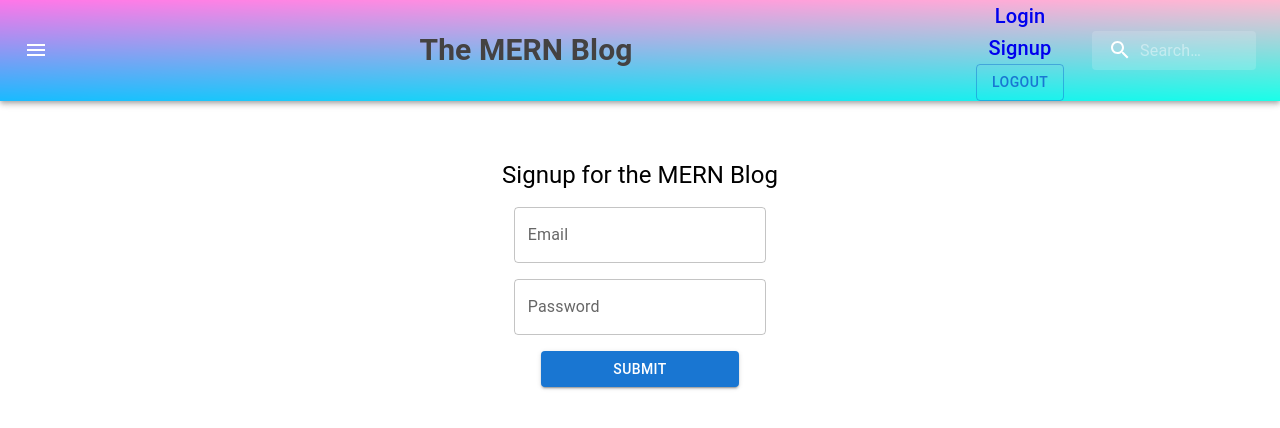
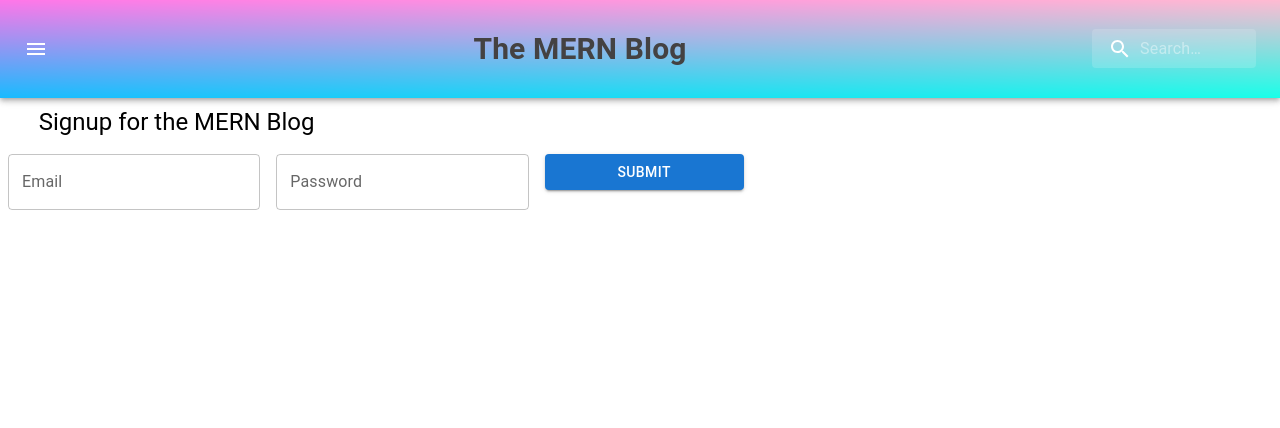
Before and after one commit to humesandrew/The-MERN-Blog-, a React (Create React App) app in the folder frontend/: page /signup in a window 1280 px wide. Shown: the top 428 px of the page. Built offline with nearby package versions, Linux system fonts and the light colour scheme.

Commit message:
atleastcontextworking

```diff
--- a/frontend/src/App.js
+++ b/frontend/src/App.js
@@ -2,7 +2,7 @@ import { BrowserRouter, Routes, Route } from "react-router-dom";
 
 //import pages and components//
 import Home from "./pages/Home";
-import Login from "./pages/Login";
+// import Login from "./pages/Login";
 import Signup from "./pages/Signup";
 import NavBar from "./components/navbar/NavBar";
 
@@ -15,7 +15,7 @@ function App() {
         <div className="pages">
           <Routes>
             <Route path="/" element={<Home />}></Route>
-            <Route path="/login" element={<Login />}></Route>
+            {/* <Route path="/login" element={<Login />}></Route> */}
             <Route path="/signup" element={<Signup />}></Route>
           </Routes>
         </div>
--- a/frontend/src/components/navbar/NavBar.js
+++ b/frontend/src/components/navbar/NavBar.js
@@ -4,7 +4,7 @@ import * as React from "react";
 import { styled, alpha } from "@mui/material/styles";
 import AppBar from "@mui/material/AppBar";
 import Box from "@mui/material/Box";
-import Button from "@mui/material/Button";
+
 import Toolbar from "@mui/material/Toolbar";
 import IconButton from "@mui/material/IconButton";
 import Typography from "@mui/material/Typography";
@@ -12,7 +12,7 @@ import InputBase from "@mui/material/InputBase";
 import MenuIcon from "@mui/icons-material/Menu";
 import SearchIcon from "@mui/icons-material/Search";
 
-import { useLogout } from "../../hooks/useLogout";
+
 import "./navbar.css";
 
 
@@ -64,7 +64,7 @@ const StyledInputBase = styled(InputBase)(({ theme }) => ({
 
 
 export default function NavBar() {
-  const { logout } = useLogout();
+
   return (
 
     <Box sx={{ flexGrow: 1 }}>
@@ -94,41 +94,7 @@ export default function NavBar() {
               <h2>The MERN Blog </h2>{" "}
             </Link>
 
-            </Typography>
-            <div className="linksDiv">
-            <Typography
-            variant="h6"
-            noWrap
-            component={Link}
-            to="/login"
-            sx={{
-              flexGrow: 1,
-              display: { xs: "block", sm: "block" },
-              textAlign: "center",
-              textDecoration: "none"
-            }}
-          >Login</Typography>
-             <Typography
-            variant="h6"
-            noWrap
-            component={Link}
-            to="/signup"
-            sx={{
-              flexGrow: 1,
-              display: { xs: "block", sm: "block" },
-              textAlign: "center",
-              textDecoration: "none"
-            }}
-          >Signup</Typography>
-          <Button variant="outlined"
-              onClick={() => {
-
-logout()
-
-
-              }}>
-                Logout</Button>
-          </div>
+           </Typography>
 
           <Search>
             <SearchIconWrapper>
--- a/frontend/src/context/AuthContext.js
+++ b/frontend/src/context/AuthContext.js
@@ -5,7 +5,7 @@ export const AuthContext = createContext();
 export const authReducer = (state, action) => {
     switch (action.type) {
         case "LOGIN":
-            return { user: action.payload.user };
+            return { user: action.payload };
 
         case "LOGOUT":
             return { user: null };
--- a/frontend/src/hooks/useLogout.js
+++ /dev/null
@@ -1,15 +0,0 @@
-import { useAuthContext } from "./useAuthContext";
-
-export const useLogout = () => {
-  // taking dispatch from our AuthContext so we can change the global state //
-  const { dispatch } = useAuthContext();
-
-  const logout = () => {
-    localStorage.removeItem("user");
-
-    // we defined this dispatch type in our AuthContext (case"LOGOUT" return user: null)//
-    dispatch({ type: "LOGOUT" });
-  };
-
-  return { logout };
-};
--- a/frontend/src/hooks/useLogin.js
+++ b/frontend/src/hooks/useSignup.js
@@ -1,16 +1,16 @@
 import { useState } from "react";
 import { useAuthContext } from "./useAuthContext";
 
-export const useLogin = () => {
+export const useSignup = () => {
   const [error, setError] = useState(null);
   const [isLoading, setIsLoading] = useState(null);
   const { dispatch } = useAuthContext();
 
-  const login = async (email, password) => {
+  const signup = async (email, password) => {
     setIsLoading(true);
     setError(null);
 
-    const response = await fetch("/api/user/login", {
+    const response = await fetch("/api/user/signup", {
       method: "POST",
       headers: { "Content-Type": "application/json" },
       body: JSON.stringify({ email, password }),
@@ -32,6 +32,6 @@ export const useLogin = () => {
     }
   };
 
-  return { login, isLoading, error };
+  return { signup, isLoading, error };
   // so we can grab all these 3 things from this hook //
 };
--- a/frontend/src/pages/Login.js
+++ /dev/null
@@ -1,71 +0,0 @@
-import { useState } from "react";
-import { useLogin } from "../hooks/useLogin";
-import Typography from "@mui/material/Typography";
-import Button from "@mui/material/Button";
-import Box from "@mui/material/Box";
-import TextField from "@mui/material/TextField";
-
-import "./login.css";
-
-const Login = () => {
-  const [email, setEmail] = useState("");
-  const [password, setPassword] = useState("");
-  const {login, error, isLoading} = useLogin();
-
-
-
-  const handleSubmit = async (e) => {
-    e.preventDefault();
-    await login(email, password)
-  };
-
-  return (
-    <Box
-    component="form"
-    sx={{
-      "& > :not(style)": { m: 1, width: "25ch" },
-    }}
-    noValidate
-    autoComplete="off"
-    className="loginform"
-  >
-    <Typography
-      variant="h5"
-      noWrap
-      component="span"
-      sx={{
-        flexGrow: 1,
-        display: { xs: "block", sm: "block" },
-        textAlign: "center",
-      }}
-    >
-      Login
-    </Typography>
-    <TextField
-      id="outlined-basic"
-      variant="outlined"
-      label="Email"
-      multiline
-      maxRows={2}
-      value={email}
-      onChange={(e) => setEmail(e.target.value)}
-      // className={emptyFields.includes("title") ? "errorForm" : ""}
-    />
-
-    <TextField
-      id="outlined-basic"
-      variant="outlined"
-      label="Password"
-      value={password}
-      onChange={(e) => setPassword(e.target.value)}
-      // className={emptyFields.includes("author") ? "errorForm" : ""}
-    />
-    <Button variant="contained" onClick={handleSubmit} disabled={isLoading}>
-      Submit
-    </Button>
-    {error && <div className="error">{error}</div>}
-  </Box>
-  );
-};
-
-export default Login;
--- a/frontend/src/pages/Signup.js
+++ b/frontend/src/pages/Signup.js
@@ -1,20 +1,24 @@
 
 import * as React from "react";
 import { useState } from "react";
+import { useSignup } from "../hooks/useSignup";
 import Typography from "@mui/material/Typography";
 import Button from "@mui/material/Button";
 import Box from "@mui/material/Box";
 import TextField from "@mui/material/TextField";
 
-import "./signup.css";
+// import "./signup.css";
 
 const Signup = () => {
   const [email, setEmail] = useState("");
   const [password, setPassword] = useState("");
+  const {signup, error, isLoading} = useSignup();
 
   const handleSubmit = async (e) => {
     e.preventDefault();
+
     console.log(email, password);
+    await signup(email, password);
   };
 
   return (
@@ -61,7 +65,7 @@ const Signup = () => {
     <Button variant="contained" onClick={handleSubmit}>
       Submit
     </Button>
-
+   {error && <div className="error">{error}</div>}
   </Box>
   );
 };
--- a/frontend/src/pages/login.css
+++ /dev/null
@@ -1,8 +0,0 @@
-.loginform {
-    display: flex;
-    flex-direction: column;
-    align-items: center;
-    justify-content: space-between;
-    padding: auto;
-    margin-top: 50px;
-  }
--- a/frontend/src/pages/signup.css
+++ /dev/null
@@ -1,8 +0,0 @@
-.signupform {
-    display: flex;
-    flex-direction: column;
-    align-items: center;
-    justify-content: space-between;
-    padding: auto;
-    margin-top: 50px;
-  }
```
Also changed, not shown: 1 other file (tests, documents, lock files or other folders).
